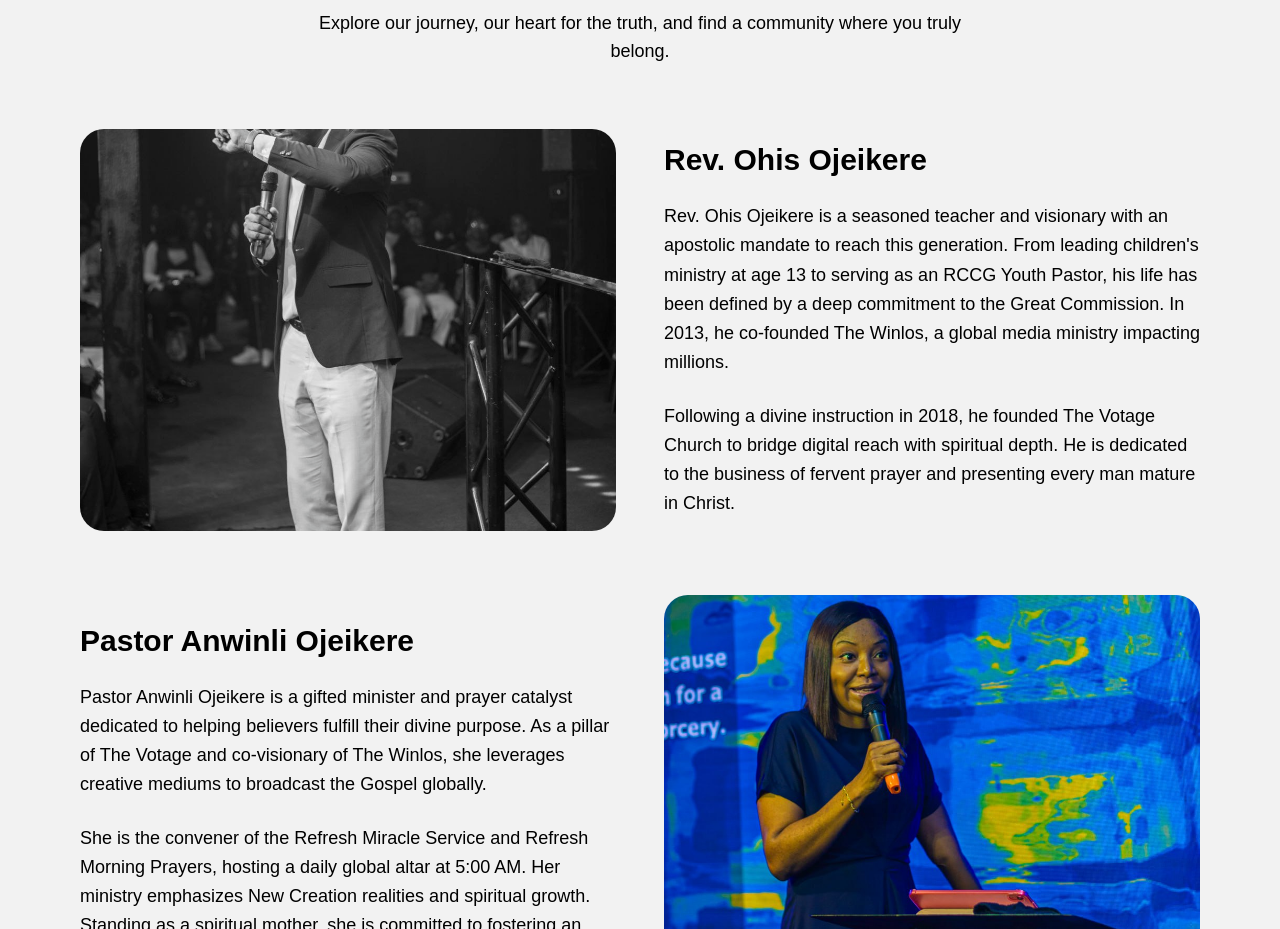
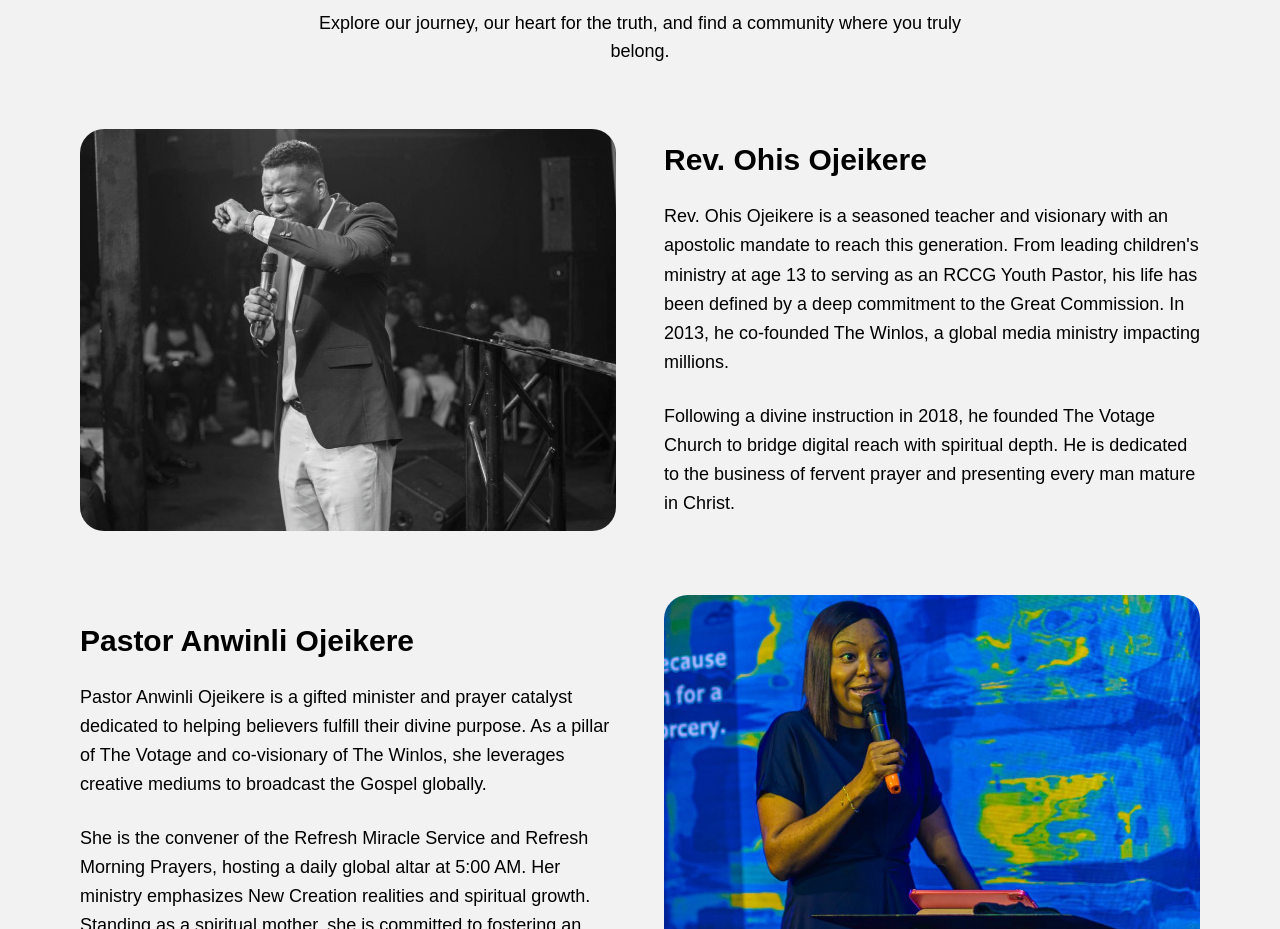
Before and after one commit to dennisdoesports-coder/the-votage-web, a Next.js app: page /about in a window 1280 px wide. Shown: the part 3500-4429 px from the top of the page. Built offline with nearby package versions, Linux system fonts and the light colour scheme.

Commit message:
feat: added the few tweaks

```diff
--- a/components/about/lead-pastors.tsx
+++ b/components/about/lead-pastors.tsx
@@ -27,6 +27,7 @@ export function LeadPastors() {
                 fill
                 className="w-full h-auto rounded-3xl object-cover"
                 sizes="(max-width: 1024px) 100vw, 50vw"
+                style={{ objectPosition: 'center 20%' }}
               />
             </div>
             <div className="space-y-6">
```
